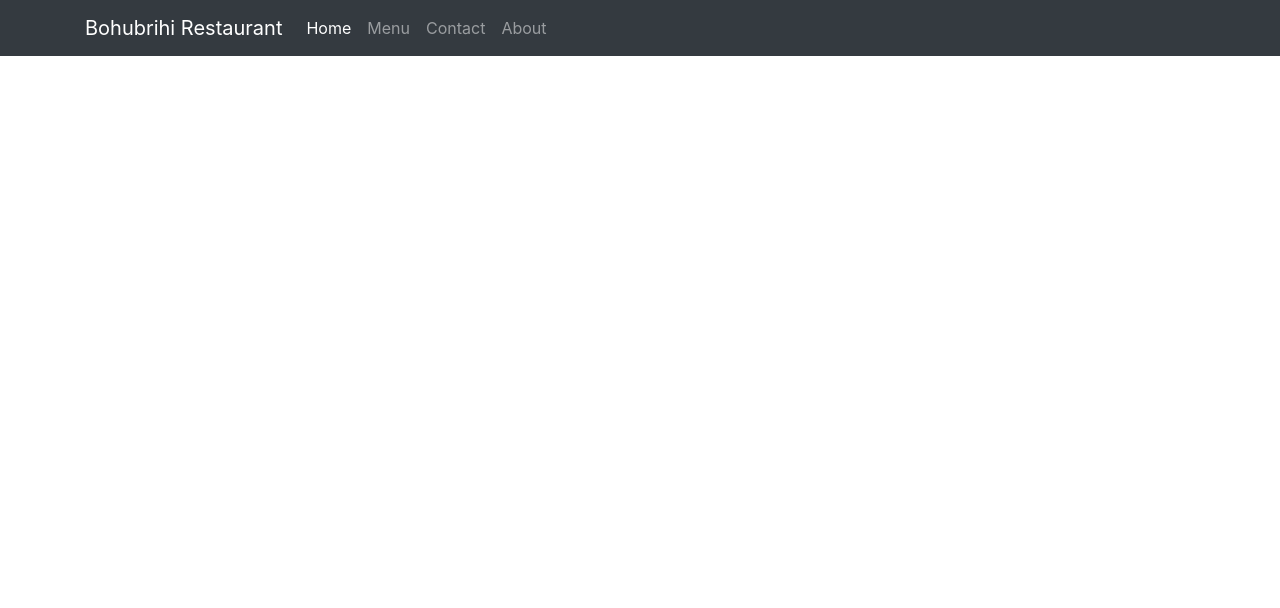
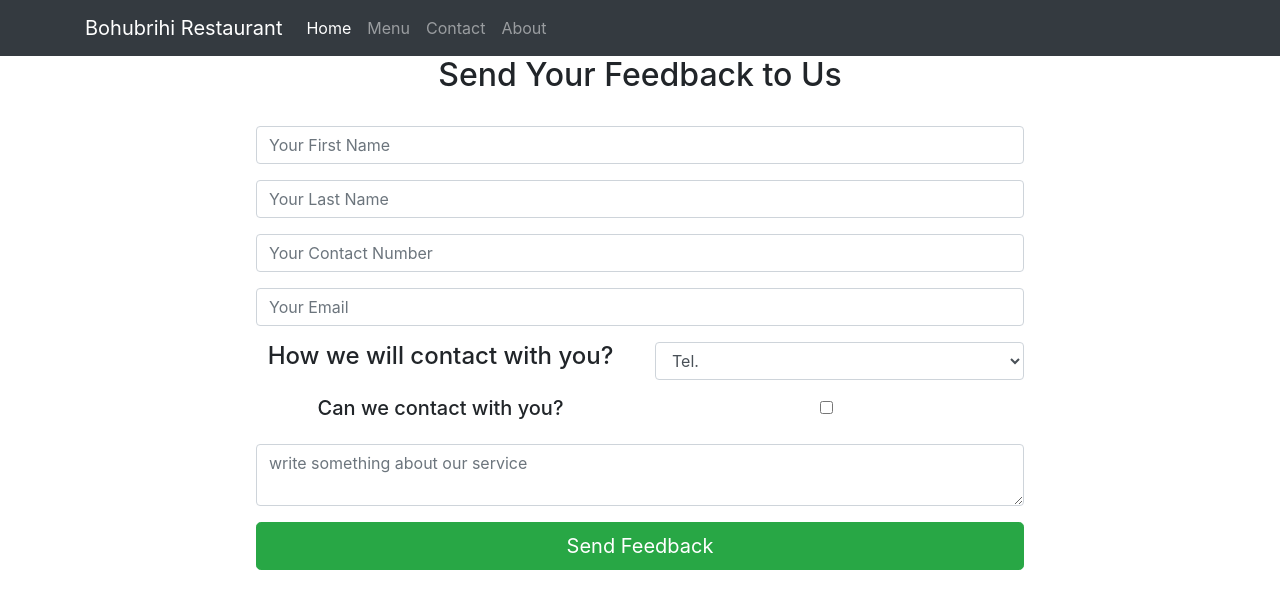
Before and after one commit to jacksparrow012/React-restaurant-project, a React (Create React App) app: page /contact in a window 1280 px wide. Shown: the top 608 px of the page. Built offline with nearby package versions, Linux system fonts and the light colour scheme.

Commit message:
form created, now data will be received by controlled form system by react

```diff
--- a/src/App.css
+++ b/src/App.css
@@ -32,3 +32,8 @@ color:white
   width: 50%;
 
 }
+.myForm{
+  width: 60vw;
+  margin:  0 auto;
+  padding-bottom: 20px;
+}
--- a/src/components/body/Contact.js
+++ b/src/components/body/Contact.js
@@ -1,11 +1,76 @@
 import React, { Component } from 'react';
-
+import { Form, FormGroup, Input, Label, Button } from "reactstrap"
 class Contact extends Component {
     render() {
         return (
-            <div>
+            <div className="container">
+                <div className="row">
+                    <div className="col">
+                        <h2>Send Your Feedback to Us</h2>
+                        <Form className="myForm">
+                            <Label></Label>
+                            <FormGroup>
+                                <Input type="text"
+                                    name="firstname"
+                                    placeholder="Your First Name"
+                                />
+                            </FormGroup>
+                            <FormGroup>
+                                <Input type="text"
+                                    name="lastname"
+                                    placeholder="Your Last Name"
+                                />
+                            </FormGroup>
+                            <FormGroup>
+                                <Input type="number"
+                                    name="telnum"
+                                    placeholder="Your Contact Number"
+                                />
+                            </FormGroup>
+                            <FormGroup>
+                                <Input type="email"
+                                    name="email"
+                                    placeholder="Your Email"
+                                />
+                            </FormGroup>
 
+                            <FormGroup>
+                                <div className="row">
+                                    <div className="col-6">
+                                        <h4>How we will contact with you?</h4>
+                                    </div>
+
+                                    <div className="col-6">
+                                        <Input type="select" name="contactType">
+                                            <option>Tel.</option>
+                                            <option>Email</option>
+                                        </Input>
+                                    </div>
+                                </div>
+                            </FormGroup>
+                            <FormGroup>
+                                <div className="row">
+                                    <div className="col-6">
+                                        <h5>Can we contact with you?</h5>
+                                    </div>
+                                    <div className="col-6">
+                                        <Input type="checkbox" name="agree" />
+                                    </div>
+                                </div>
+                            </FormGroup>
+                            <FormGroup>
+                                <Input type="textarea" placeholder="write something about our service"></Input>
+                            </FormGroup>
+
+                            <FormGroup>
+                                <Button type="submit" className="btn btn-success btn-block btn-lg">Send Feedback</Button>
+                            </FormGroup>
+
+                        </Form>
+                    </div>
+                </div>
             </div>
+
         );
     }
 }
--- a/src/components/body/DishDetail.js
+++ b/src/components/body/DishDetail.js
@@ -9,7 +9,7 @@ const DishDetail = (props) => {
                     <CardTitle className="heading"><h2>Name: {props.dish.name}</h2></CardTitle>
                     <CardImg width="100%" alt={props.dish.name} src={props.dish.image} className="image2" />
                     <CardText className="label"><h3>Label:{props.dish.label}</h3></CardText>
-                    <CardText className="price"> <h5>Price: {props.dish.price}</h5></CardText>
+                    <CardText className="price"> <h5>Price: {props.dish.price}/-</h5></CardText>
                     <CardText className="description">Description: {props.dish.description}</CardText>
                     <LoadComments comments={props.dish.comments} />
                 </CardBody>
--- a/src/components/body/LoadComments.js
+++ b/src/components/body/LoadComments.js
@@ -8,7 +8,7 @@ const LoadComments = (props) => {
                 <div key={comment.id}>
                     <h3>Author:{comment.author}</h3>
                     <p>Comment: {comment.comment}</p>
-                    <h4>Rating:{comment.rating}</h4>
+                    <p>Rating:{comment.rating}</p>
                     <p>Date:{dateFormat(comment.date, "dddd, mmmm dS, yyyy, h:MM:ss TT")}</p>
 
                 </div>
--- a/src/components/body/Menu.js
+++ b/src/components/body/Menu.js
@@ -10,7 +10,7 @@ class Menu extends Component {
         modalOpen: false
     }
     onDishSelect = dish => {
-        console.log(dish);
+        // console.log(dish);
         this.setState({
             selectedDish: dish,
             modalOpen: !this.state.modalOpen
```
Also changed, not shown: 1 other file (tests, documents, lock files or other folders).
